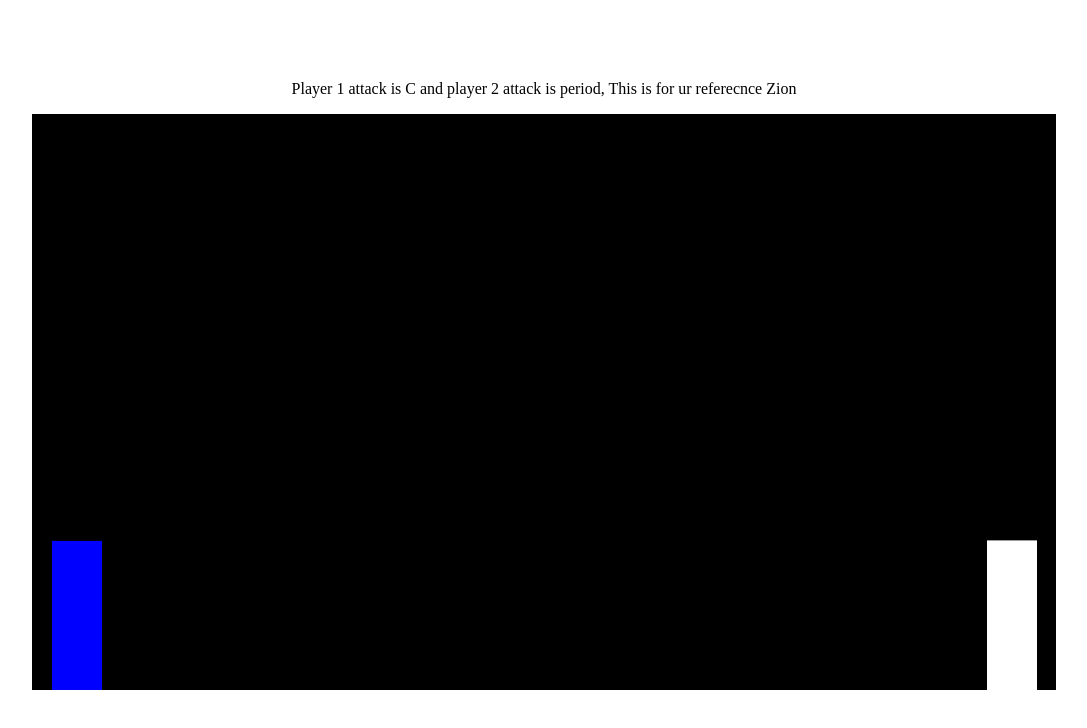
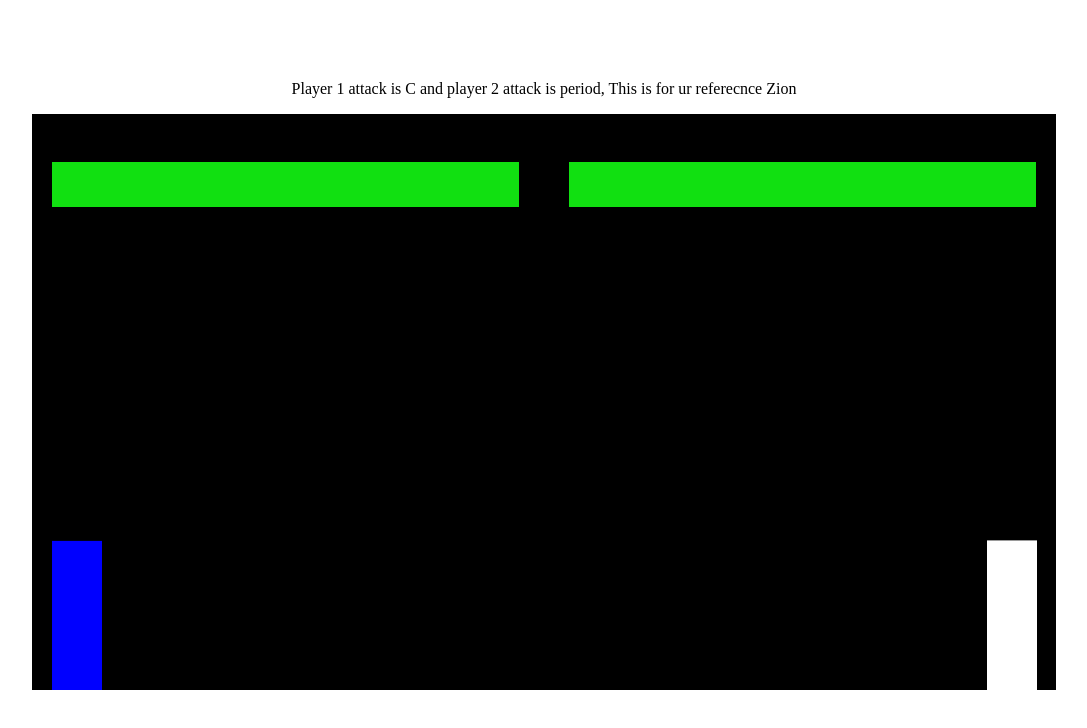
Before and after one commit to ZiKoundou/GameWithZion, a plain HTML site: page game.html in a window 1280 px wide. Shown: the whole page, without its empty margins (96-1183 px from the left). Drawn offline with Linux system fonts and the light colour scheme.

Commit message:
basic health bar

```diff
--- a/game.html
+++ b/game.html
@@ -1,11 +1,70 @@
 <!DOCTYPE html>
 <html lang="en">
+    <head>
+        <!--padding doesnt push divs out-->
+        <style>
+           * {
+                box-sizing: border-box
+            }
+        </style>
 
-    <div style = "text-align: center;margin-top: 80px;" >
-        <p>Player 1 attack is C and player 2 attack is period, This is for ur referecnce Zion</p>
-        <canvas></canvas>
-    </div>
-<script src="index.js"></script>
-<body>
 
-</body>
+    </head>
+
+    <body>
+
+        <div style = "text-align: center;margin-top: 80px;" >
+            <p>Player 1 attack is C and player 2 attack is period, This is for ur referecnce Zion</p>
+        </div>
+
+        <div style=" display: flex; justify-content: center; align-items: center;">
+        <!--red container-->
+        <div style="position: relative;display: inline-block;">
+            <!--smaller red container-->
+            <div style="
+                position: absolute;
+                display: flex;
+                width: 100%;
+                align-items: center;
+                padding: 20px">
+                <!--player 1 health -->
+                <div style="position: relative; height: 45px; width: 100%; display: flex; justify-content: flex-end;">
+                    <!--missing health-->
+                    <div style="background-color: rgb(233, 230, 230);height: 45px; width: 100%"></div>
+                    <!--health-->
+                    <div
+                    id="playerHealth"
+                    style="position: absolute; background: rgb(17, 224, 17);
+                    top: 0;
+                    bottom: 0;
+                    right: 0;
+                    width: 100%"
+                    ></div>
+                </div>
+
+                <!-- spacer-->
+                <div style="width:50px;height: 100px; flex-shrink: 0;"></div>
+
+                <!--player 2 health-->
+                <div style="position: relative; height: 45px; width: 100%;">
+                    <!--missing health-->
+                    <div style="background-color: rgb(233, 230, 230); height: 45px;"></div>
+                    <!--health-->
+                    <div
+                    id="player2Health"
+                    style="position: absolute; background: rgb(17, 224, 17);
+                    top: 0;
+                    bottom: 0;
+                    left: 0;
+                    right: 0"
+                    ></div>
+                </div>
+            </div>
+            <canvas></canvas>
+        </div>
+        </div>
+
+
+
+    <script src="index.js"></script>
+    </body>
--- a/index.js
+++ b/index.js
@@ -25,6 +25,7 @@ class Sprite {
         }
         this.color = color
         this.isAttacking
+        this.health = 100
         // this.isAttackingLeft
     }
     draw() {
@@ -167,6 +168,8 @@ function animation() {
         rectangle2: player2
     }) && player.isAttacking) {
         player.isAttacking = false
+        player2.health -= 20
+        document.querySelector('#player2Health').style.width = player2.health + '%'
     }
     //attack for player2
     if(collision({
@@ -174,6 +177,8 @@ function animation() {
         rectangle2: player
     }) && player2.isAttacking) {
         player2.isAttacking = false
+        player.health -= 20
+        document.querySelector('#playerHealth').style.width = player.health + '%'
     }
 
     // if(collision({
```
